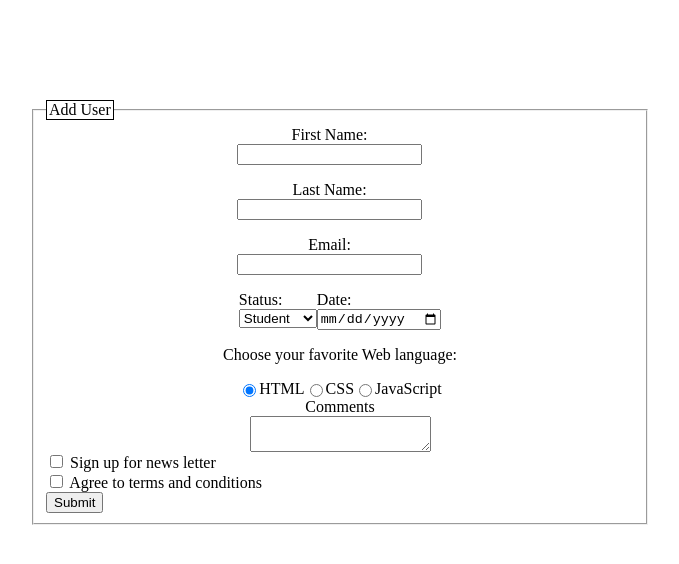
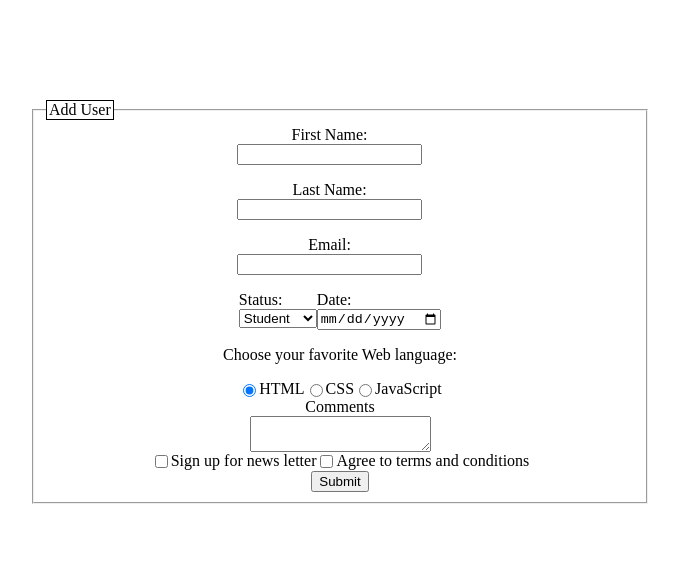
Before and after one commit to appacademy/practice-for-prepwork-css-layout, a plain HTML site: page index.html in a window 1280 px wide. Shown: the whole page, without its empty margins (178-857 px from the left). Drawn offline with Linux system fonts and the light colour scheme.

Commit message:
finished the layout practice

```diff
--- a/index.html
+++ b/index.html
@@ -58,14 +58,14 @@
 
 
 
-            <div>
+            <div class="check-boxes">
                 <input type="checkbox" id="signup" name="signup" value="Signup">
                 <label for="signup">Sign up for news letter</label><br>
                 <input type="checkbox" id="terms" name="terms" value="Terms">
                 <label for="terms"> Agree to terms and conditions</label>
             </div>
 
-            <div>
+            <div class="submit">
                 <button type="submit">Submit</button>
             </div>
 
--- a/layout.css
+++ b/layout.css
@@ -55,3 +55,23 @@ form{
     flex-direction: column;
     align-items: center;
 }
+
+
+.check-boxes{
+    display: flex;
+    justify-content: center;
+}
+
+.submit {
+    display: flex;
+    justify-content: center;
+}
+
+#signup{
+    display: flex;
+    flex-wrap: wrap;
+}
+
+#terms{
+
+}
```
